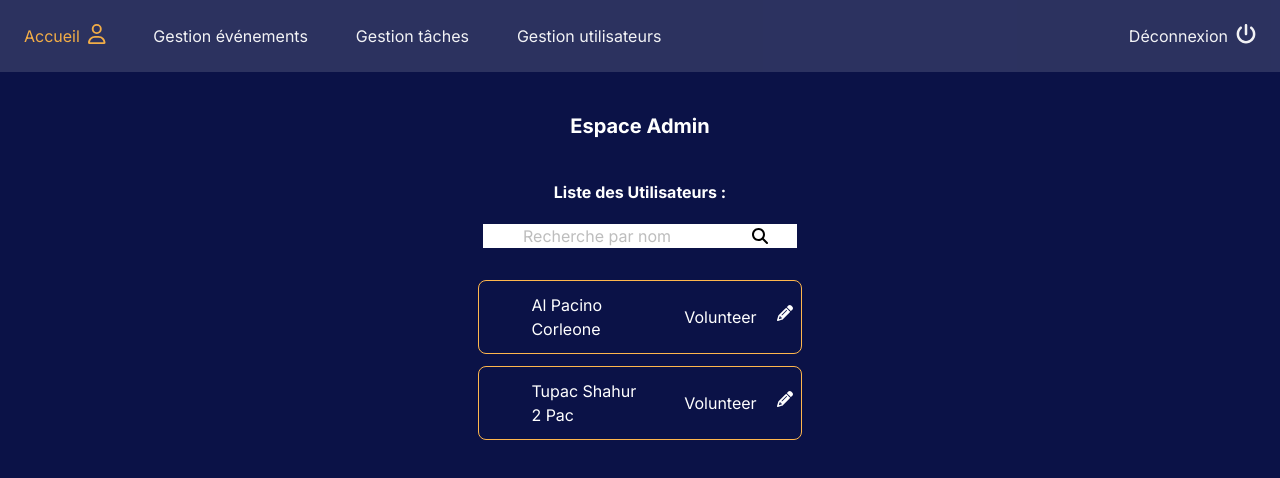
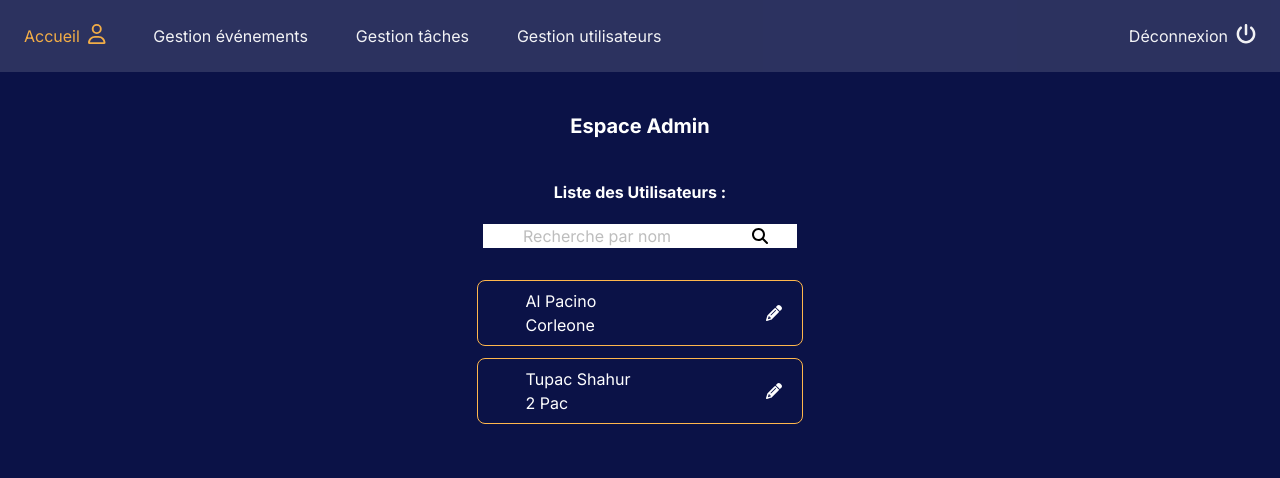
Before and after one commit to kersolo/ManagEvent_front, a React (Vite) app: page /admin/users in a window 1280 px wide. Shown: the top 478 px of the page. Built offline with nearby package versions, Linux system fonts and the light colour scheme; no server answers.

Commit message:
UserList

```diff
--- a/src/pages/Admin/HandleUser/UserList.tsx
+++ b/src/pages/Admin/HandleUser/UserList.tsx
@@ -1,48 +1,84 @@
 
-import { Link } from "react-router-dom";
+import { Link, useNavigate } from "react-router-dom";
 import { FontAwesomeIcon } from "@fortawesome/react-fontawesome";
 import { faSearch } from '@fortawesome/free-solid-svg-icons';
 import { faPencil } from "@fortawesome/free-solid-svg-icons"
-import { useState } from "react";
+import { useEffect, useState } from "react";
+import ButtonDefault from "../../../components/ButtonDefault";
+import { Dialog, DialogBody, DialogHeader, Input } from "@material-tailwind/react";
+import { useForm } from "react-hook-form";
+import { yupResolver } from "@hookform/resolvers/yup";
+import * as yup from "yup";
+
 
 enum UserRoleEnum {
     volunteer = "Volunteer",
     admin = "admin",
-    superAdmin  = "superAdmin",
+    superAdmin = "superAdmin",
 }
+
+const dataSchema = yup.object({
+    firstname: yup.string().required("Ce champ est obligatoire").min(1, "1 caractère minimum"),
+    lastname: yup.string().required("Ce champ est obligatoire").min(1, "1 caractère minimum"),
+    nickname: yup.string().required("Ce champ est obligatoire").min(1, "1 caractère minimum")
+})
 
 export interface User {
     firstname: string,
     lastname: string,
     nickname: string,
-    role: UserRoleEnum
+    role?: UserRoleEnum,
+    avatarPath?: string
 }
-
 
 export default function UserList() {
 
-   // const [open, setOpen] = useState(false);
-  //  const handleOpen = () => {
-      //  setOpen(!open);
-
-   // }
-    const [users, setUser] = useState<User[]>([
+    // const navigate = useNavigate();
+    const [open, setOpen] = useState(false);
+    const handleOpen = () => {
+        setOpen(!open);
+    }
+    // }
+    const [users, setUsers] = useState<User[]>([
         {
             firstname: 'Al',
             lastname: 'Pacino',
             nickname: 'Corleone',
-            role: UserRoleEnum.volunteer
+
         },
         {
             firstname: 'Tupac',
             lastname: 'Shahur',
             nickname: '2 Pac',
-            role: UserRoleEnum.volunteer
+
         }
-    ])
+    ]);
 
-  return (
-      <>
+
+        const { register, handleSubmit, reset, formState: { errors } } =
+        useForm<User>({
+        resolver: yupResolver(dataSchema),
+        });
+
+        const onSubmit = (data: User): void => {
+            console.log('A soumettre')
+            reset()
+        }
+
+    function cancelUpdate() {
+        reset()
+        handleOpen();
+    }
+    /*   useEffect(() => {
+           const loadUsers = async () => {
+               const response = await getUser();
+               setUsers(response);
+           };
+           loadUsers();
+       }, []); */
+
+    return (
+        <>
             <h1 className=" font-bold text-center text-xl mt-10">Espace Admin </h1>
             <h2 className=" font-bold text-center text-md mt-10">Liste des Utilisateurs :</h2>
             <div className=" flex justify-center  rounded-md mt-5 mb-5 relative">
@@ -54,17 +90,52 @@ export default function UserList() {
                 <div className="flex justify-center">
                     <ul className=""> {users.map((user, index) => (
                         <div key={index} className="flex mt-3 items-center  border border-orange-300 p-2 gap-1 rounded-lg " >
-                            <div className=" w-6/12 p-1 mx-10"><Link to="" title="">{user.firstname} {user.lastname}<br />{user.nickname}</Link></div>
-                            <div className="flex gap-5 mx-auto">
-                            {user.role}
-                                <FontAwesomeIcon title="Modifier la tache" icon={faPencil} />
+                            <div className=" ms-0  mx-20 px-10">
+                                <Link to="" title="">{user.firstname} {user.lastname}<br />{user.nickname}</Link>
+                            </div>
+                            <div className="flex gap-5 mx-auto me-0 px-3">
+                                {/*{user.role}*/}
+                                <FontAwesomeIcon title="Modifier l'utilisateur" icon={faPencil} onClick={handleOpen} className="cursor-pointer" />
                             </div>
                         </div>
                     ))}
                     </ul>
                 </div>
             </div>) : (<p className="text-center text-md mt-10 text-orangeDP ">Aucun Utilisateur inscrit</p>)}
-
-      </>
-  )
+            {/**  ---------Modale -------------------------------------- */}
+            <Dialog
+                className="gap-3"
+                open={open}
+                handler={handleOpen}
+                animate={{
+                    mount: { scale: 1, y: 0 },
+                    unmount: { scale: 0.9, y: -100 },
+                }}
+            >
+                <DialogHeader>  <h1 className="mx-auto text-white mt-3 text-xl font-bold">Modifier un utilisateur</h1></DialogHeader>
+                <DialogBody >
+                    <form onSubmit={handleSubmit(onSubmit)} className=" gap-3">
+                        <div className="">
+                            <div className="mb-3">
+                                <Input type="text" label="nom" name="firstname" />
+                                <small className="text-sm text-red-500">{errors.firstname?.message}</small>
+                            </div>
+                            <div className=" mb-3">
+                                <Input type="text" label="prenom" name="lastname" />
+                                <small className="text-sm text-red-500">{errors.lastname?.message}</small>
+                            </div>
+                            <div className=" mb-3">
+                                <Input type="text" label="pseudonyme" name="nickname" />
+                                <small className="text-sm text-red-500">{errors.nickname?.message}</small>
+                            </div>
+                            <div>
+                                <ButtonDefault type="submit" value="submit" className="mb-3">Valider</ButtonDefault>
+                                <ButtonDefault type="reset" value="reset" className="" onClick={cancelUpdate}>Annuler</ButtonDefault>
+                            </div>
+                        </div>
+                    </form>
+                </DialogBody>
+            </Dialog>
+        </>
+    )
 }
--- a/src/services/api/user.ts
+++ b/src/services/api/user.ts
@@ -30,7 +30,10 @@ export async function getUsersId() {
 
 export async function getUser() {
   try {
-    const { data } = await api.get(`users`);
+    const { data } = await api.get(`profiles`);
+
+   // const { data } = await api.get(`users`);
+
     return data.data;
   } catch (error) {
     return error;
```
Also changed, not shown: src/pages/Admin/HandleTask/CreateTask .tsx (added), 1 other file (tests, documents, lock files or other folders).
